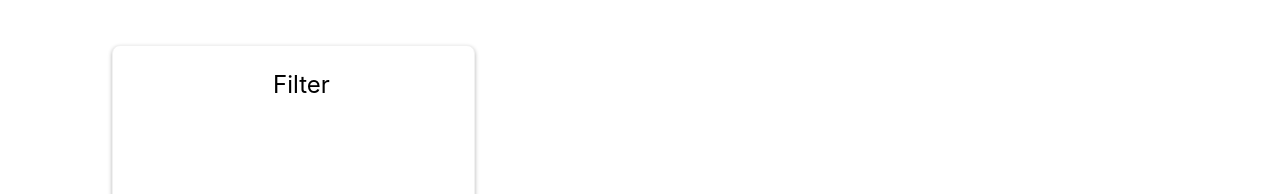
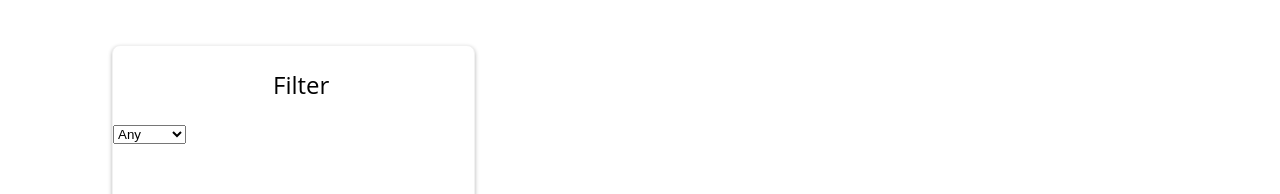
Before and after one commit to jamesjwkim/rosetta-rough, a React (Create React App) app: page /publications in a window 1280 px wide. Shown: the part 215-409 px from the top of the page. Built offline with nearby package versions, Linux system fonts and the light colour scheme.

Commit message:
add a dropbox

```diff
--- a/src/App.css
+++ b/src/App.css
@@ -26,6 +26,7 @@ h2 {
     height: 29px;
     left: 278px;
     top: 282px;
+    font-family: "open sans";
 
     font-weight: 400;
     font-size: 24px;
@@ -34,3 +35,16 @@ h2 {
 
     color: #000000;
 }
+
+.searchfilter {
+    box-sizing: border-box;
+
+/* Auto layout */
+
+display: flex;
+flex-direction: row;
+align-items: center;
+padding: 16px 32px;
+gap: 4px;
+
+}
--- a/src/Publications.js
+++ b/src/Publications.js
@@ -3,8 +3,6 @@ import Footer from './Footer.js'
 
 
 function generatePublications() {
-
-
 
 
 
@@ -27,6 +25,13 @@ export function Publications(props) {
                 <Navbar />
                 <div className="filter">
                     <p>Filter</p>
+                    <div className="searchFilter">
+                        <select id="department">
+                            <option value="any">Any</option>
+                            <option value="option2">Option 2</option>
+                            <option value="option3">Option 3</option>
+                        </select>
+                    </div>
 
                 </div>
             </div>
```
